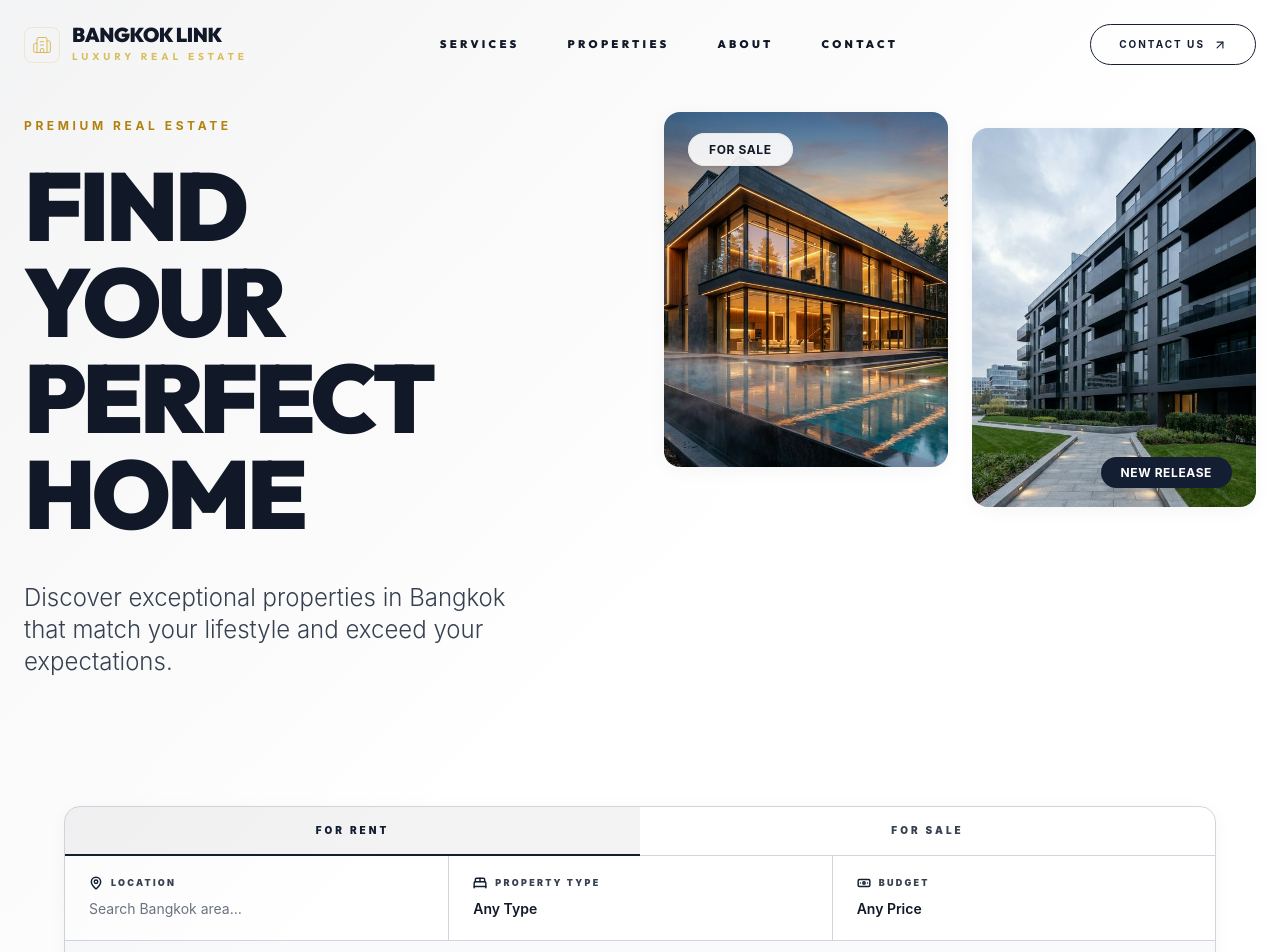
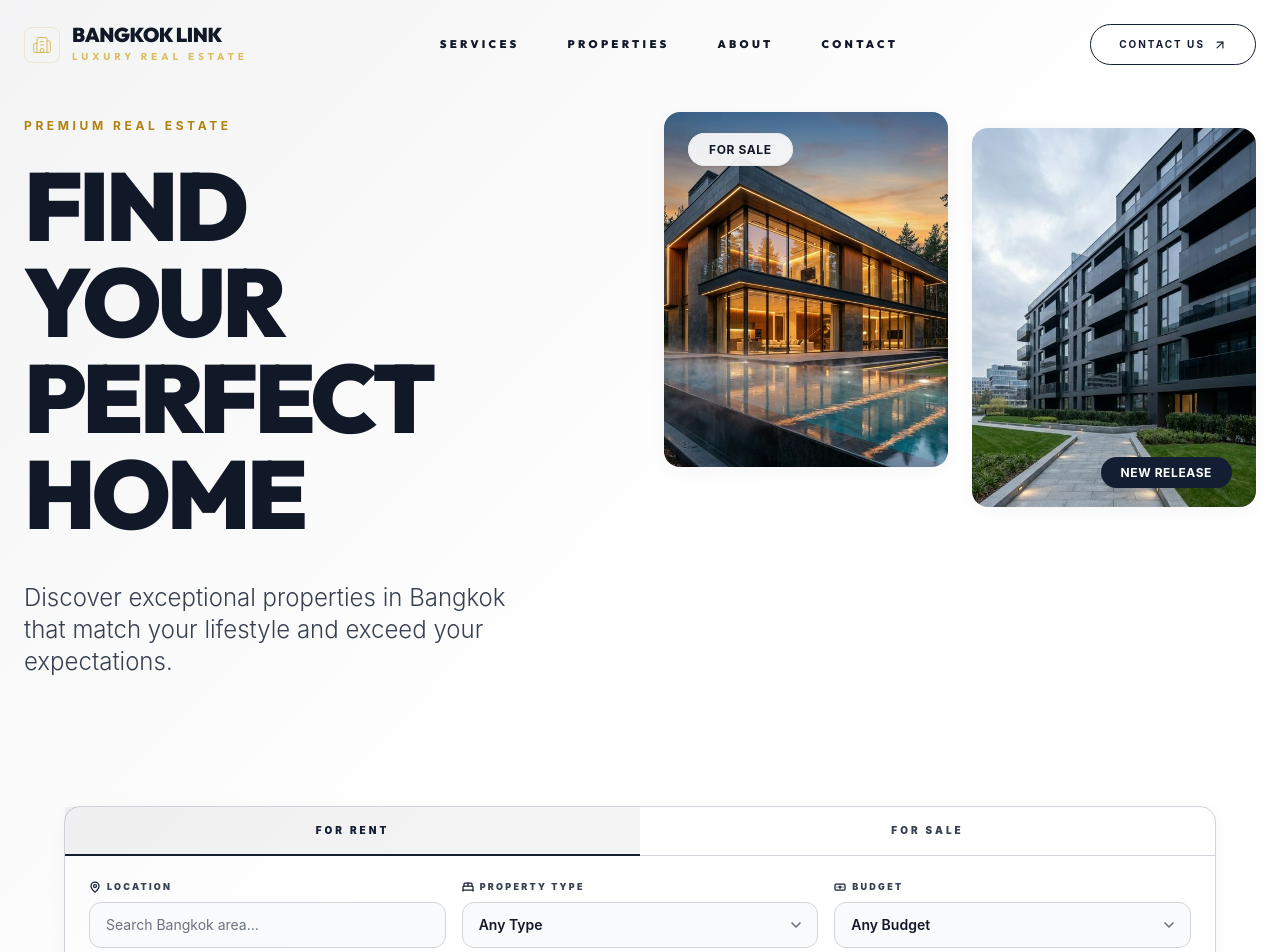
Before and after one commit to yummyvalmm/bangkoklink, a React (Vite) app: page / in a window 1280 px wide. Shown: the top 952 px of the page. Built offline with nearby package versions, Linux system fonts and the light colour scheme.

Commit message:
ux: add clear affordances to QuickSearch inputs and selects

```diff
--- a/src/components/QuickSearch.tsx
+++ b/src/components/QuickSearch.tsx
@@ -1,5 +1,5 @@
 import { useState } from 'react';
-import { Search, MapPin, BedDouble, Banknote } from 'lucide-react';
+import { Search, MapPin, BedDouble, Banknote, ChevronDown } from 'lucide-react';
 
 interface QuickSearchProps {
     onSearch?: (filters: SearchFilters) => void;
@@ -21,14 +21,14 @@ const PROPERTY_TYPES = ['Any Type', 'Condo', 'Villa', 'Apartment', 'Townhouse',
 
 const PRICE_OPTIONS = {
     rent: [
-        { label: 'Any Price', value: 'any' },
+        { label: 'Any Budget', value: 'any' },
         { label: 'Under ฿20k/mo', value: '0-20000' },
         { label: '฿20k – ฿40k/mo', value: '20000-40000' },
         { label: '฿40k – ฿80k/mo', value: '40000-80000' },
         { label: '฿80k+/mo', value: '80000-999999' },
     ],
     buy: [
-        { label: 'Any Price', value: 'any' },
+        { label: 'Any Budget', value: 'any' },
         { label: 'Under ฿3M', value: '0-3000000' },
         { label: '฿3M – ฿8M', value: '3000000-8000000' },
         { label: '฿8M – ฿20M', value: '8000000-20000000' },
@@ -49,9 +49,6 @@ const QuickSearch = ({ onSearch }: QuickSearchProps) => {
 
     const handleSearch = () => {
         if (onSearch) {
-            const [min, max] = priceRange === 'any'
-                ? [0, 999999999]
-                : priceRange.split('-').map(Number);
             onSearch({ location, listingType, propertyType, priceRange });
         }
         setShowSuggestions(false);
@@ -63,8 +60,8 @@ const QuickSearch = ({ onSearch }: QuickSearchProps) => {
 
     return (
         <div className="w-full max-w-6xl mx-auto">
-            {/* Main Card */}
-            <div className="bg-white rounded-2xl border border-border shadow-card overflow-hidden">
+            <div className="bg-white rounded-2xl border border-border shadow-card overflow-visible">
+
                 {/* Tab Bar */}
                 <div className="flex border-b border-border">
                     {(['rent', 'buy'] as const).map((type) => (
@@ -74,7 +71,7 @@ const QuickSearch = ({ onSearch }: QuickSearchProps) => {
                             className={`flex-1 py-4 text-[10px] font-black uppercase tracking-[0.3em] transition-all border-b-2 -mb-px ${
                                 listingType === type
                                     ? 'border-primary text-primary bg-primary/5'
-                                    : 'border-transparent text-text-secondary hover:text-text-primary bg-transparent'
+                                    : 'border-transparent text-text-secondary hover:text-text-primary bg-transparent hover:bg-background-subtle'
                             }`}
                         >
                             {type === 'rent' ? 'For Rent' : 'For Sale'}
@@ -82,14 +79,16 @@ const QuickSearch = ({ onSearch }: QuickSearchProps) => {
                     ))}
                 </div>
 
-                {/* Inputs Row */}
-                <div className="grid grid-cols-1 md:grid-cols-3 divide-y md:divide-y-0 md:divide-x divide-border">
+                {/* Input Fields */}
+                <div className="grid grid-cols-1 md:grid-cols-3 gap-4 p-6">
+
                     {/* Location */}
-                    <div className="relative px-6 py-5">
-                        <div className="flex items-center gap-2 mb-1.5">
-                            <MapPin className="w-3.5 h-3.5 text-primary" strokeWidth={2.5} />
-                            <span className="text-[9px] font-black uppercase tracking-[0.25em] text-text-secondary">Location</span>
-                        </div>
+                    <div className="relative">
+                        <label className="flex items-center gap-1.5 text-[9px] font-black uppercase tracking-[0.25em] text-text-secondary mb-2">
+                            <MapPin className="w-3 h-3 text-primary" strokeWidth={2.5} />
+                            Location
+                        </label>
+                        <div className="relative group">
                             <input
                                 type="text"
                                 value={location}
@@ -97,18 +96,20 @@ const QuickSearch = ({ onSearch }: QuickSearchProps) => {
                                 onFocus={() => setShowSuggestions(true)}
                                 onBlur={() => setTimeout(() => setShowSuggestions(false), 150)}
                                 placeholder="Search Bangkok area…"
-                            className="w-full bg-transparent text-sm font-semibold text-text-primary placeholder:text-text-muted placeholder:font-normal outline-none"
+                                className="w-full bg-background-subtle border border-border rounded-xl px-4 py-3 text-sm font-semibold text-text-primary placeholder:text-text-muted placeholder:font-normal outline-none focus:border-primary focus:bg-white focus:ring-2 focus:ring-primary/10 transition-all cursor-text"
                             />
-                        {/* Location Autocomplete */}
+                        </div>
+
+                        {/* Autocomplete Dropdown */}
                         {showSuggestions && filteredLocations.length > 0 && (
-                            <div className="absolute left-0 right-0 top-full mt-1 bg-white border border-border rounded-xl shadow-card-hover z-50 overflow-hidden">
+                            <div className="absolute left-0 right-0 top-full mt-2 bg-white border border-border rounded-xl shadow-card-hover z-50 overflow-hidden">
                                 {filteredLocations.map((loc) => (
                                     <button
                                         key={loc}
                                         onMouseDown={() => { setLocation(loc); setShowSuggestions(false); }}
-                                        className="w-full text-left px-5 py-3 text-sm font-medium text-text-secondary hover:bg-background-subtle hover:text-primary transition-colors flex items-center gap-2"
+                                        className="w-full text-left px-4 py-3 text-sm font-medium text-text-secondary hover:bg-background-subtle hover:text-primary transition-colors flex items-center gap-2.5"
                                     >
-                                        <MapPin className="w-3.5 h-3.5 text-accent opacity-60" strokeWidth={2} />
+                                        <MapPin className="w-3.5 h-3.5 text-accent opacity-60 shrink-0" strokeWidth={2} />
                                         {loc}
                                     </button>
                                 ))}
@@ -117,51 +118,57 @@ const QuickSearch = ({ onSearch }: QuickSearchProps) => {
                     </div>
 
                     {/* Property Type */}
-                    <div className="px-6 py-5">
-                        <div className="flex items-center gap-2 mb-1.5">
-                            <BedDouble className="w-3.5 h-3.5 text-primary" strokeWidth={2.5} />
-                            <span className="text-[9px] font-black uppercase tracking-[0.25em] text-text-secondary">Property Type</span>
-                        </div>
+                    <div>
+                        <label className="flex items-center gap-1.5 text-[9px] font-black uppercase tracking-[0.25em] text-text-secondary mb-2">
+                            <BedDouble className="w-3 h-3 text-primary" strokeWidth={2.5} />
+                            Property Type
+                        </label>
+                        <div className="relative">
                             <select
                                 value={propertyType}
                                 onChange={(e) => setPropertyType(e.target.value)}
-                            className="w-full bg-transparent text-sm font-semibold text-text-primary outline-none cursor-pointer appearance-none"
+                                className="w-full bg-background-subtle border border-border rounded-xl px-4 py-3 pr-10 text-sm font-semibold text-text-primary outline-none cursor-pointer appearance-none focus:border-primary focus:bg-white focus:ring-2 focus:ring-primary/10 transition-all hover:border-primary/40"
                             >
                                 {PROPERTY_TYPES.map((t) => (
                                     <option key={t} value={t}>{t}</option>
                                 ))}
                             </select>
+                            <ChevronDown className="absolute right-3.5 top-1/2 -translate-y-1/2 w-4 h-4 text-text-muted pointer-events-none" strokeWidth={2.5} />
+                        </div>
                     </div>
 
                     {/* Price Range */}
-                    <div className="px-6 py-5">
-                        <div className="flex items-center gap-2 mb-1.5">
-                            <Banknote className="w-3.5 h-3.5 text-primary" strokeWidth={2.5} />
-                            <span className="text-[9px] font-black uppercase tracking-[0.25em] text-text-secondary">Budget</span>
-                        </div>
+                    <div>
+                        <label className="flex items-center gap-1.5 text-[9px] font-black uppercase tracking-[0.25em] text-text-secondary mb-2">
+                            <Banknote className="w-3 h-3 text-primary" strokeWidth={2.5} />
+                            Budget
+                        </label>
+                        <div className="relative">
                             <select
                                 value={priceRange}
                                 onChange={(e) => setPriceRange(e.target.value)}
-                            className="w-full bg-transparent text-sm font-semibold text-text-primary outline-none cursor-pointer appearance-none"
+                                className="w-full bg-background-subtle border border-border rounded-xl px-4 py-3 pr-10 text-sm font-semibold text-text-primary outline-none cursor-pointer appearance-none focus:border-primary focus:bg-white focus:ring-2 focus:ring-primary/10 transition-all hover:border-primary/40"
                             >
                                 {PRICE_OPTIONS[listingType].map((opt) => (
                                     <option key={opt.value} value={opt.value}>{opt.label}</option>
                                 ))}
                             </select>
+                            <ChevronDown className="absolute right-3.5 top-1/2 -translate-y-1/2 w-4 h-4 text-text-muted pointer-events-none" strokeWidth={2.5} />
+                        </div>
                     </div>
                 </div>
 
-                {/* Search Footer */}
-                <div className="px-6 py-4 bg-background-subtle flex items-center justify-between border-t border-border">
-                    <p className="text-[10px] text-text-muted font-medium">
+                {/* Footer / Search Button */}
+                <div className="px-6 pb-6 flex items-center justify-between">
+                    <p className="text-[10px] text-text-muted font-medium hidden sm:block">
                         <span className="font-bold text-text-secondary">200+</span> properties available in Bangkok
                     </p>
                     <button
                         onClick={handleSearch}
-                        className="bg-primary text-white px-8 py-3 rounded-xl font-black text-[10px] uppercase tracking-[0.3em] flex items-center gap-2.5 hover:bg-primary/90 transition-all active:scale-[0.98] shadow-button"
+                        className="w-full sm:w-auto bg-primary text-white px-10 py-3.5 rounded-xl font-black text-[10px] uppercase tracking-[0.3em] flex items-center justify-center gap-2.5 hover:bg-primary/90 active:scale-[0.98] transition-all shadow-button"
                     >
                         <Search className="w-3.5 h-3.5" strokeWidth={3} />
-                        Search
+                        Search Properties
                     </button>
                 </div>
             </div>
```
Lines whose indentation alone changed are shown as unchanged.
